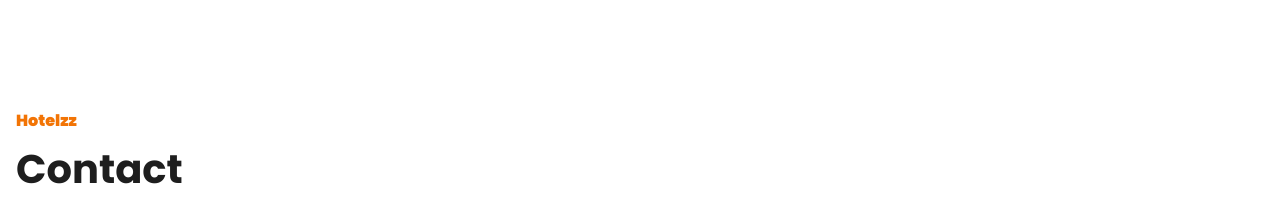
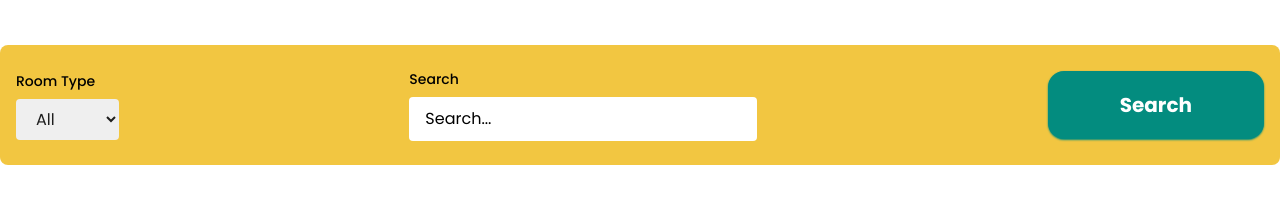
Before and after one commit to ditaba/tabadi-poc-hotel-management-site, a Next.js app: page / in a window 1280 px wide. Shown: the part 603-800 px from the top of the page. Built offline with nearby package versions, Linux system fonts and the light colour scheme; no server answers.

Commit message:
Search Feature

```diff
--- a/src/app/(web)/page.tsx
+++ b/src/app/(web)/page.tsx
@@ -1,9 +1,11 @@
 import HeroSection from "@/components/HeroSection/HeroSection";
+import PageSearch from "@/components/PageSearch/PageSearch";
 
 const Home = () => {
   return (
     <>
       <HeroSection />
+      <PageSearch />
     </>
   );
 };
--- /dev/null
+++ b/src/components/PageSearch/PageSearch.tsx
@@ -0,0 +1,21 @@
+"use client";
+
+import { useState } from "react";
+
+import Search from "../Search/Search";
+
+const PageSearch = () => {
+  const [roomTypeFilter, setRoomTypeFilter] = useState("");
+  const [searchQuery, setSearchQuery] = useState("");
+
+  return (
+    <Search
+      roomTypeFilter={roomTypeFilter}
+      searchQuery={searchQuery}
+      setRoomTypeFilter={setRoomTypeFilter}
+      setSearchQuery={setSearchQuery}
+    />
+  );
+};
+
+export default PageSearch;
--- /dev/null
+++ b/src/components/Search/Search.tsx
@@ -0,0 +1,80 @@
+"use client";
+
+import { useRouter } from "next/navigation";
+import { ChangeEvent, FC } from "react";
+
+type Props = {
+  roomTypeFilter: string;
+  searchQuery: string;
+  setRoomTypeFilter: (value: string) => void;
+  setSearchQuery: (value: string) => void;
+};
+
+const Search: FC<Props> = ({
+  roomTypeFilter,
+  searchQuery,
+  setRoomTypeFilter,
+  setSearchQuery,
+}) => {
+  const router = useRouter();
+
+  const handleRoomTypeChange = (event: ChangeEvent<HTMLSelectElement>) => {
+    setRoomTypeFilter(event.target.value);
+  };
+
+  const handleSearchQueryChange = (event: ChangeEvent<HTMLInputElement>) => {
+    setSearchQuery(event.target.value);
+  };
+
+  const handleFilterClick = () => {
+    router.push(`/rooms?roomType=${roomTypeFilter}&searchQuery=${searchQuery}`);
+  };
+
+  return (
+    <section className="bg-tertiary-light px-4 py-6 rounded-lg">
+      <div className="container mx-auto flex gap-4 flex-wrap justify-between items-center">
+        <div className="w-full md:1/3 lg:w-auto mb-4 md:mb-0">
+          <label className="block text-sm font-medium mb-2 text-black">
+            Room Type
+          </label>
+          <div className="relative">
+            <select
+              value={roomTypeFilter}
+              onChange={handleRoomTypeChange}
+              className="w-full px-4 py-2 capitalize rounded leading-tight dark:bg-black focus:outline-none"
+            >
+              <option value="All">All</option>
+              <option value="Basic">Basic</option>
+              <option value="Luxury">Luxury</option>
+              <option value="Suite">Suite</option>
+            </select>
+          </div>
+        </div>
+
+        <div className="w-full md:1/3 lg:w-auto mb-4 md:mb-0">
+          <label className="block text-sm font-medium mb-2 text-black">
+            Search
+          </label>
+          <input
+            type="search"
+            id="search"
+            placeholder="Search..."
+            className="w-full px-4 py-3 rounded leading-tight dark:bg-black focus:outline-none placeholder:text-black dark:placeholder:text-white"
+            value={searchQuery}
+            onChange={handleSearchQueryChange}
+          />
+        </div>
+
+        <button
+          className="btn-primary"
+          type="button"
+          onClick={handleFilterClick}
+        >
+          Search
+        </button>
+      </div>
+    </section>
+  );
+};
+
+export default Search;
```
